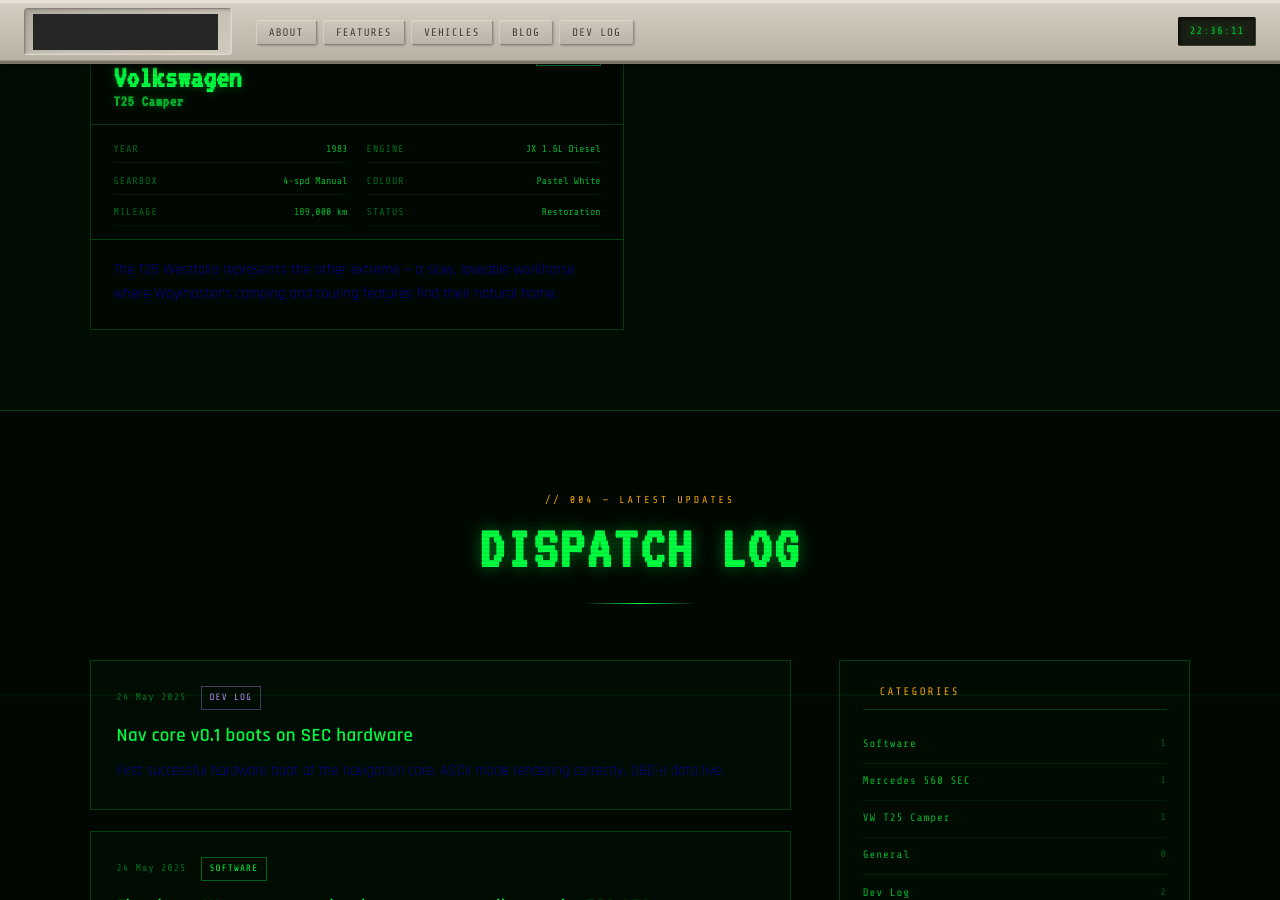
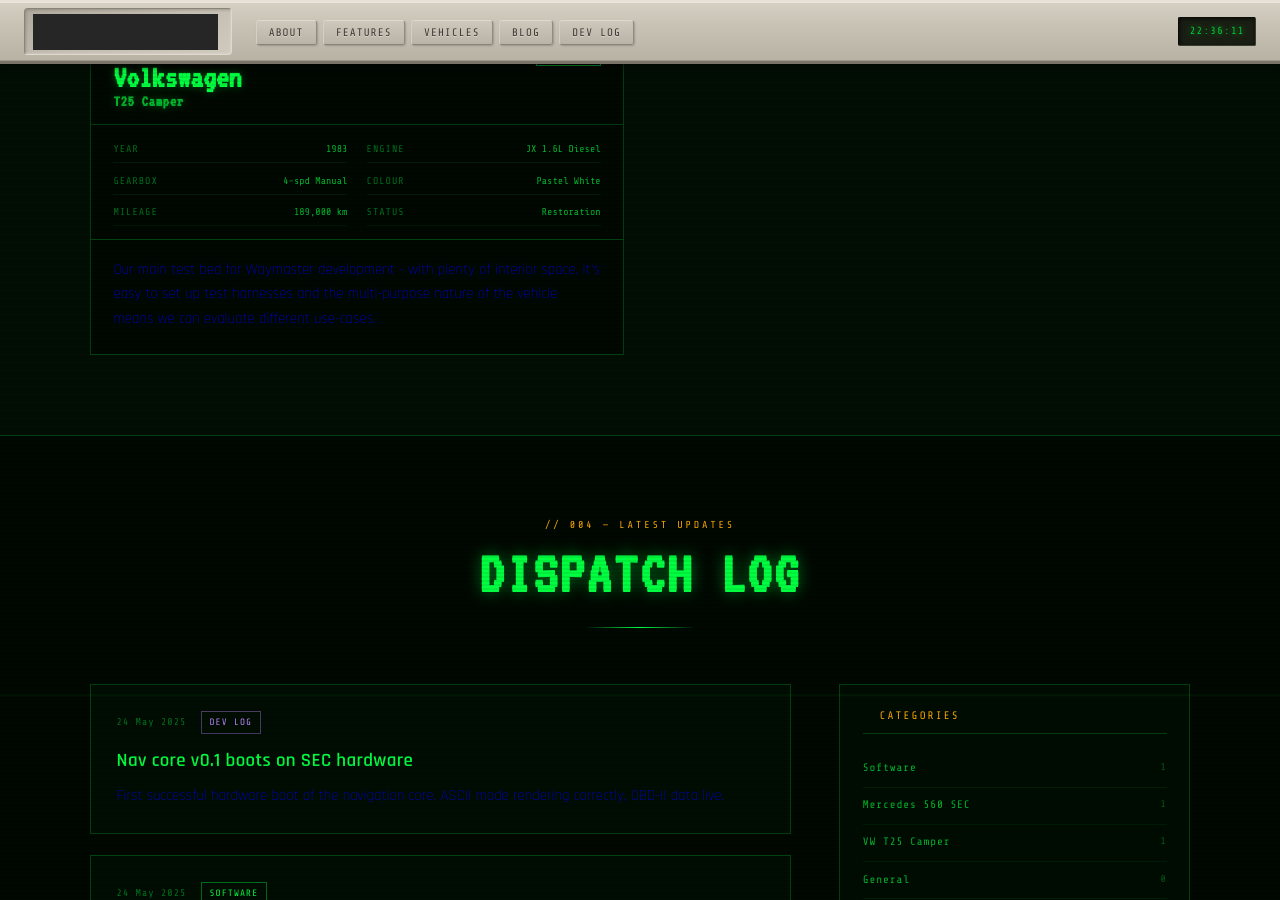
Before and after one commit to WaymasterOrg/waymaster.com, a Jekyll site: the page built from index.html, in a window 1280 px wide and 900 px high, scrolled down 2937 px. Built offline with Jekyll 4.4.1, drawn with Linux system fonts in a browser that asks for light colours.

Commit message:
Revise summary for Volkswagen T25 Camper
Updated summary to reflect the vehicle's use as a test bed for development.

```diff
--- a/_vehicles/vw-t25.md
+++ b/_vehicles/vw-t25.md
@@ -6,7 +6,7 @@
 model: "T25 Camper"
 badge: "TEST MULE"
 category: vw
-summary: "The T25 Westfalia represents the other extreme — a slow, loveable workhorse where Waymaster's camping and touring features find their natural home."
+summary: "Our main test bed for Waymaster development - with plenty of interior space, it's easy to set up test harnesses and the multi-purpose nature of the vehicle means we can evaluate different use-cases."
 specs:
   - ["Year", "1983"]
   - ["Engine", "JX  1.6L Diesel"]
```
